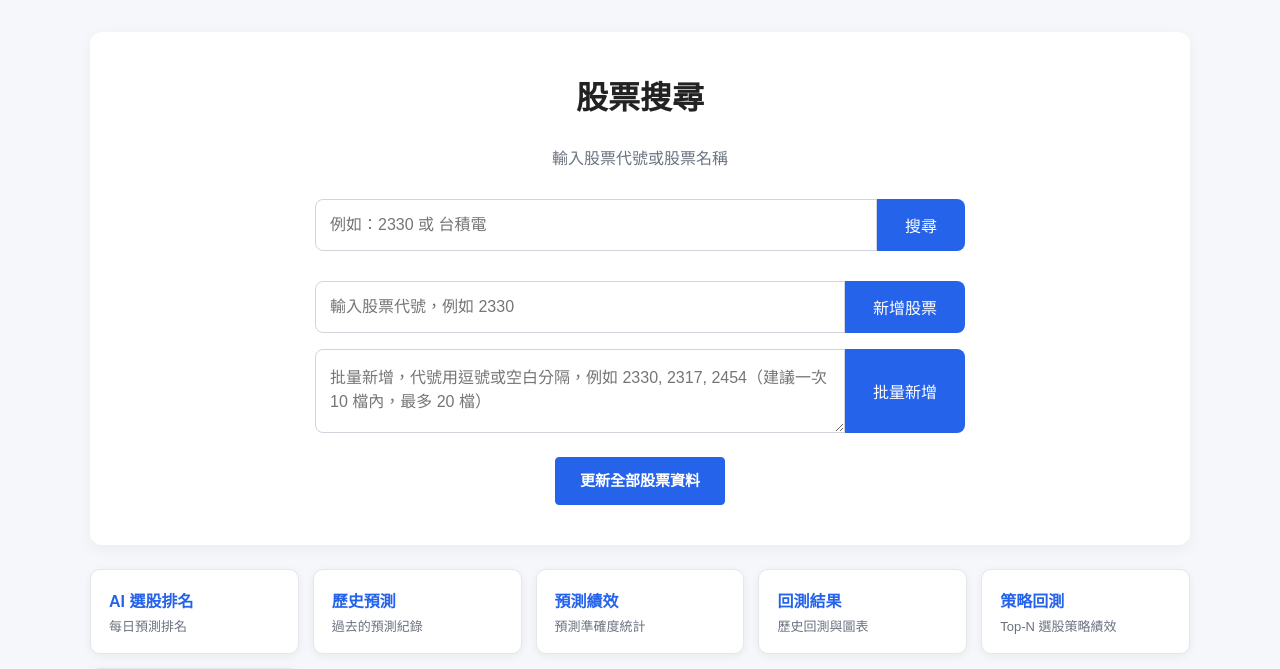
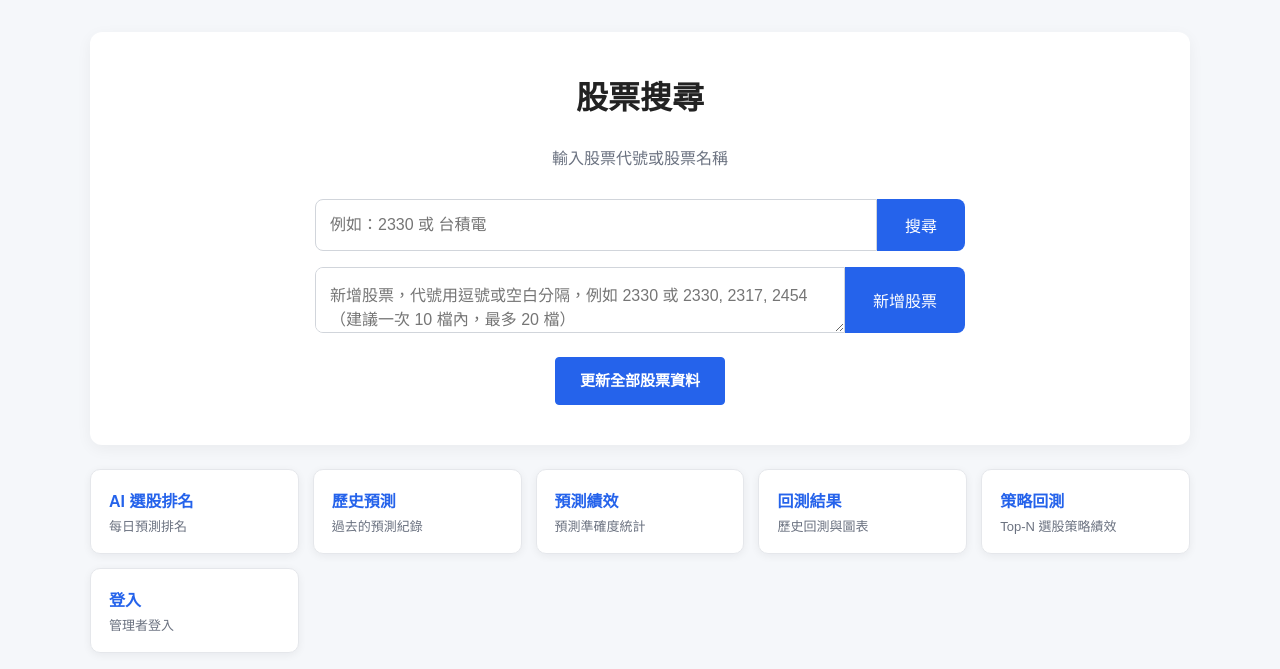
Before and after one commit to 80501tom-boop/PythonProject, a Django app: page / in a window 1280 px wide. Shown: the part 60-729 px from the top of the page. Run offline with Django 5.2, Linux system fonts and the light colour scheme; data that the repository does not hold is empty.

Commit message:
Merge add-stock inputs into one form
Single and batch adds now share one textarea form posting to batch_add_stocks.
One code redirects to its stock page.

Co-authored-by: Copilot <223556219+Copilot@users.noreply.github.com>

```diff
--- a/myapp/views.py
+++ b/myapp/views.py
@@ -152,10 +152,10 @@ def add_stock(request):
     if not symbol:
         return redirect("index")
 
-    return submit_stock_additions(request, [symbol], single=True)
-
-
-def submit_stock_additions(request, raw_items, single=False):
+    return submit_stock_additions(request, [symbol])
+
+
+def submit_stock_additions(request, raw_items):
     """單檔與批量新增共用：驗證、查詢名稱市場、寫入 Stock，並排入同一條背景佇列。"""
 
     try:
@@ -203,7 +203,7 @@ def submit_stock_additions(request, raw_items, single=False):
 
     start_queue(symbols, settings.BASE_DIR, months_since_history_start())
 
-    if single:
+    if len(symbols) == 1:
         messages.info(
             request,
             f"已排入 {symbols[0]} 背景抓取歷史股價，完成後會自動加入模型，進度請看首頁狀態。",
--- a/templates/stocks/index.html
+++ b/templates/stocks/index.html
@@ -83,16 +83,11 @@
             新增股票
         ========================= -->
 
-        <form method="POST" action="{% url 'add_stock' %}" class="search-form">
-            {% csrf_token %}
-            <input type="text" name="symbol" placeholder="輸入股票代號，例如 2330" required>
-            <button type="submit">新增股票</button>
-        </form>
         <form method="POST" action="{% url 'batch_add_stocks' %}" class="batch-add-form">
             {% csrf_token %}
-            <textarea name="symbols" rows="3"
-                placeholder="批量新增，代號用逗號或空白分隔，例如 2330, 2317, 2454（建議一次 10 檔內，最多 {{ max_batch_size }} 檔）"></textarea>
-            <button type="submit">批量新增</button>
+            <textarea name="symbols" rows="2" required
+                placeholder="新增股票，代號用逗號或空白分隔，例如 2330 或 2330, 2317, 2454（建議一次 10 檔內，最多 {{ max_batch_size }} 檔）"></textarea>
+            <button type="submit">新增股票</button>
         </form>
         {% if queue_items %}
             <div class="message">
```
